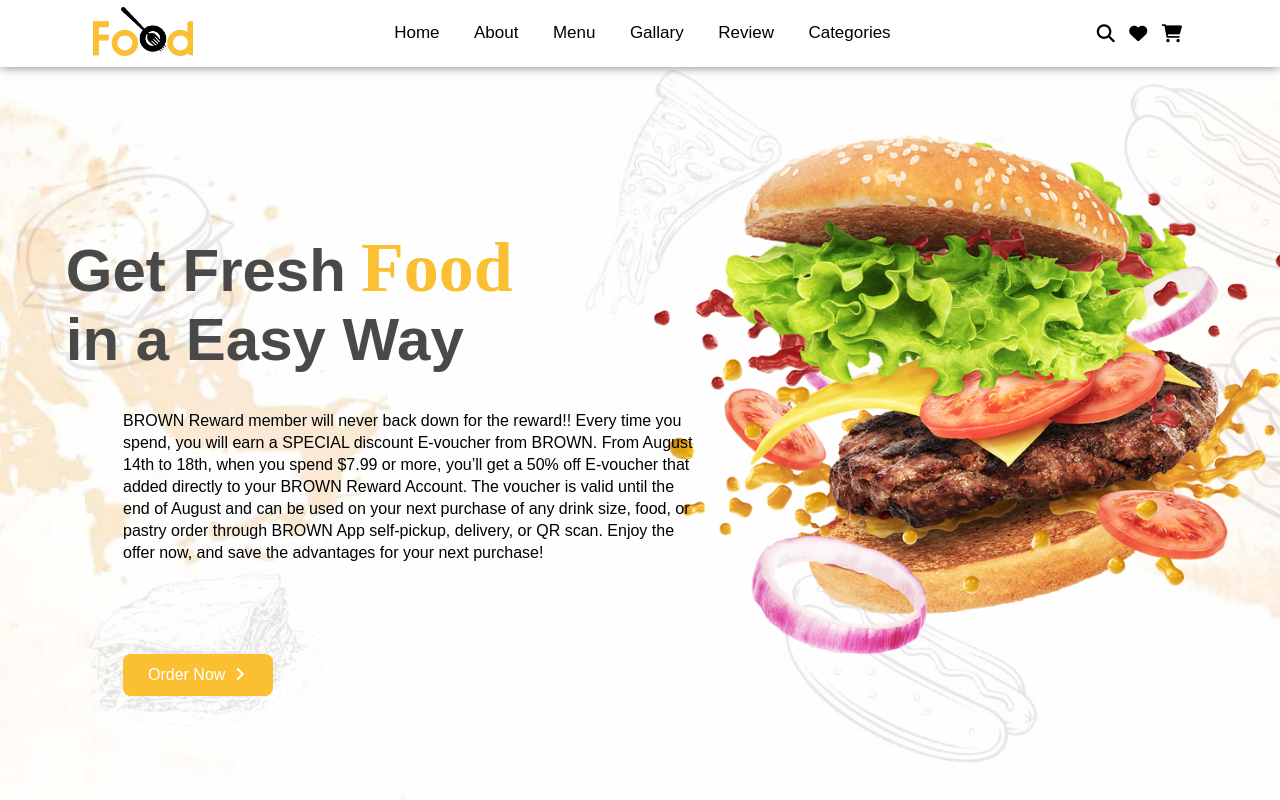
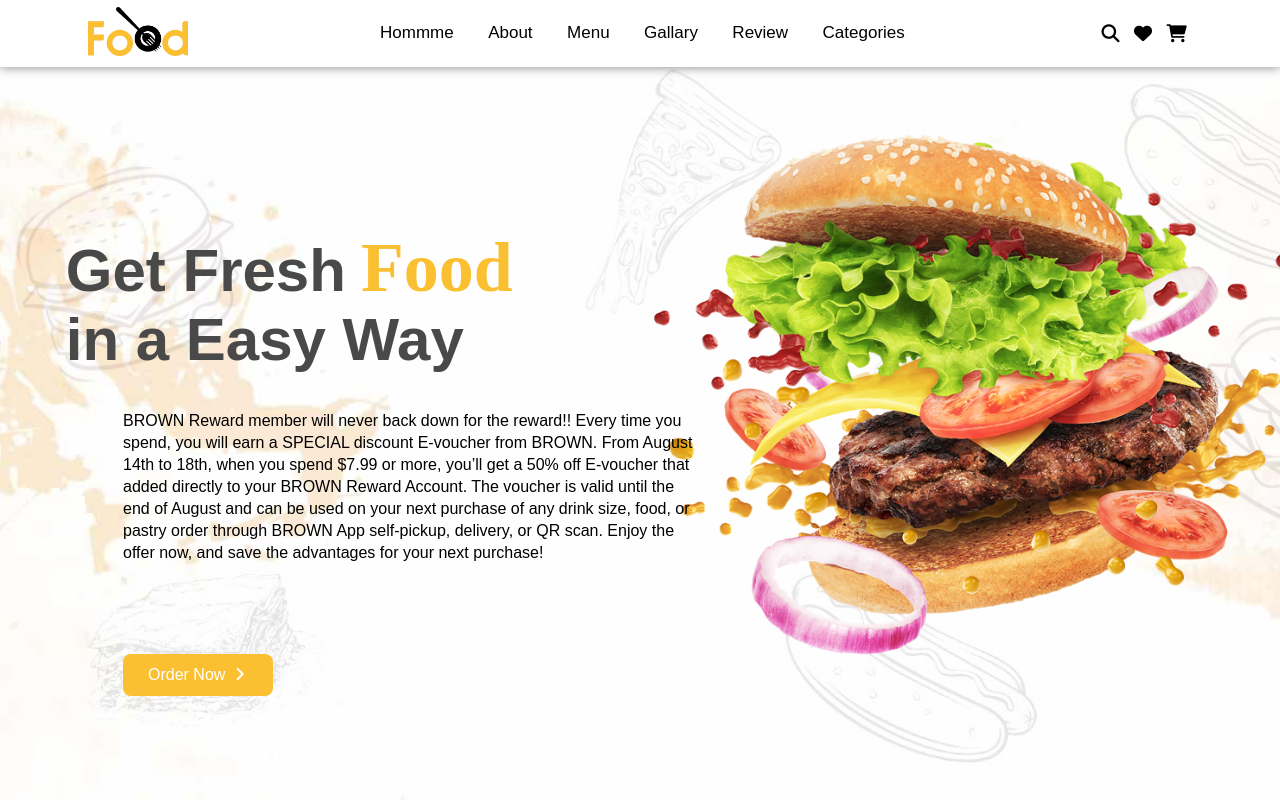
Before and after one commit to ChhaLly/FoodShopOnline, a plain HTML site: page index.html in a window 1280 px wide. Shown: the top 800 px of the page. Drawn offline with Linux system fonts and the light colour scheme.

Commit message:
Update index.html

```diff
--- a/index.html
+++ b/index.html
@@ -17,7 +17,7 @@
             </div>
 
             <ul>
-                <li><a href="#Home">Home</a></li>
+                <li><a href="#Home">Hommme</a></li>
                 <li><a href="#About">About</a></li>
                 <li><a href="#Menu">Menu</a></li>
                 <li><a href="#Gallary">Gallary</a></li>
```
